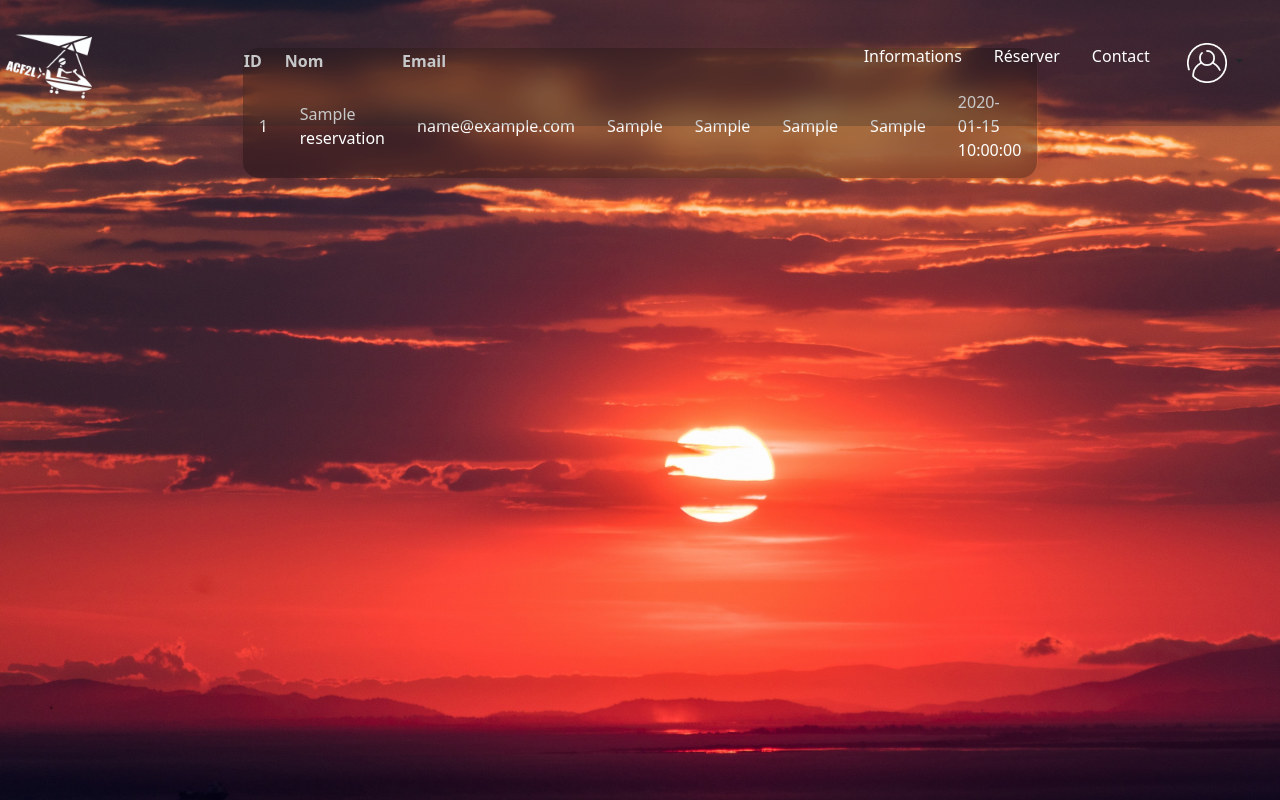
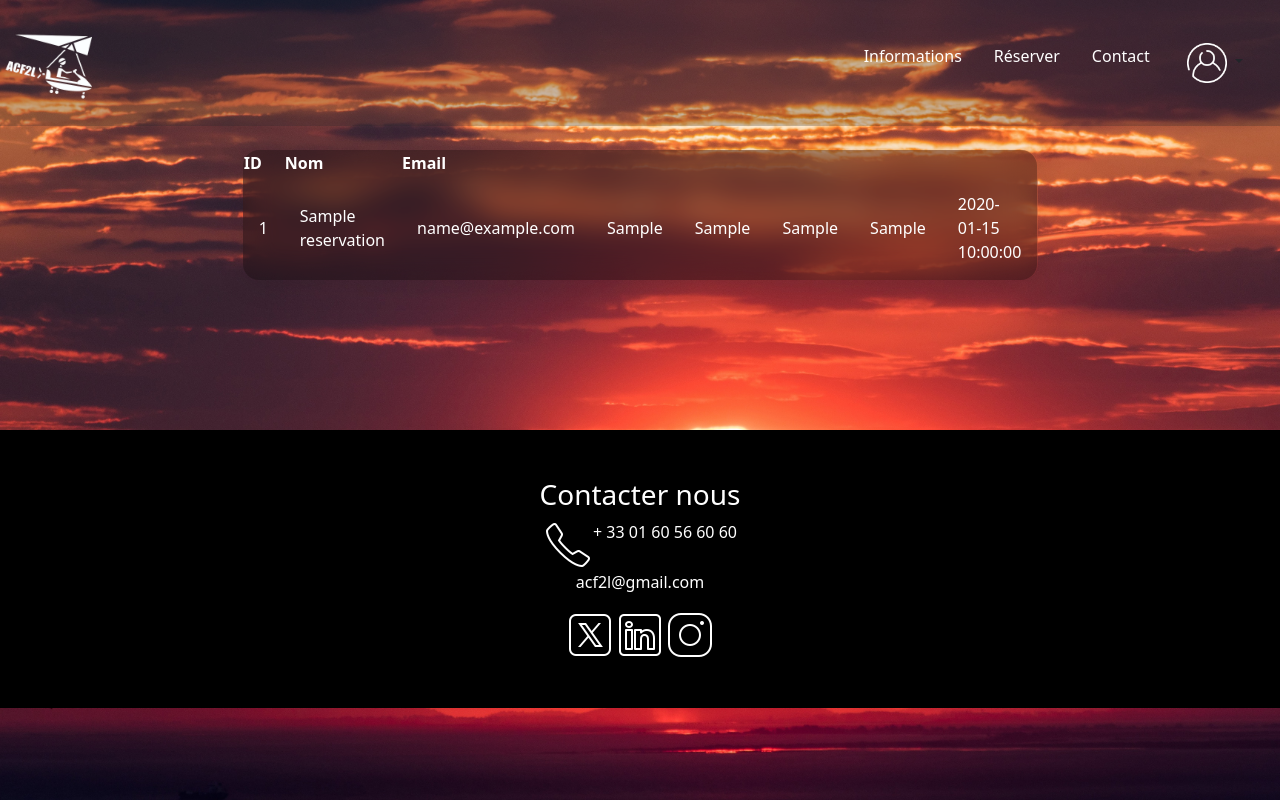
Before and after one commit to FAUPINRemi/SAE303, a PHP site: page /reservationpageadmin.php in a window 1280 px wide. Run offline with PHP 8.4, Linux system fonts and the light colour scheme; tables that the repository leaves empty hold one stand-in row (values such as "Sample post").

Commit message:
modif style

```diff
--- a/reservationpageadmin.php
+++ b/reservationpageadmin.php
@@ -50,7 +50,7 @@
 </nav>
 
 
-<div class="reservation">
+<div class="reservation" style='margin-top:150px; margin-bottom:150px'>
 <?php
 // Paramètres de connexion à la base de données
 $db_host = "localhost";
@@ -76,7 +76,7 @@ try {
 
         // Afficher les données (vous pouvez personnaliser cette partie selon vos besoins)
 
-        echo "<table class='formulaire col-md-3 mt-5 mx-auto text-white border-0 mt-4' ";
+        echo "<table class='formulaire col-md-3 mt-5 mx-auto text-white border-0 mt-4 mb-5 mt-5' ";
         echo "<tr><th>ID</th><th>Nom</th><th>Email</th></tr>";
         foreach ($rows as $row) {
             echo "<tr class='mx-auto w-50'>";
@@ -102,3 +102,20 @@ try {
 $conn = null;
 ?>
 </div>
+<footer id="footer" class="text-white bg-black mx-auto">
+        <h3 class="mx-auto text-center pt-5 mt-5 ">Contacter nous</h3>
+        <div class="pb-5">
+            <div class="d-flex justify-content-center w-100 text-center">
+                <img src="./ACF2L/images/phone icon.png" alt="phoneicon">
+                <p>+ 33 01 60 56 60 60</p>
+            </div>
+            <div class="d-flex justify-content-center w-100 text-center">
+                <p>acf2l@gmail.com</p>
+            </div>
+            <div class="d-flex justify-content-center w-100 text-center">
+                <img src="./ACF2L/images/xicon.png" alt="xicon" style="width: 50px; height:auto;">
+                <img src="./ACF2L/images/linkdinicon.png" alt="linkdlnicon" style="width: 50px; height:auto;">
+                <img src="./ACF2L/images/instaicon.png" alt="instaicon" style="width: 50px; height:auto;">
+            </div>
+        </div>
+    </footer>
```
Also changed, not shown: inscription.php (+17 -0 lines).
